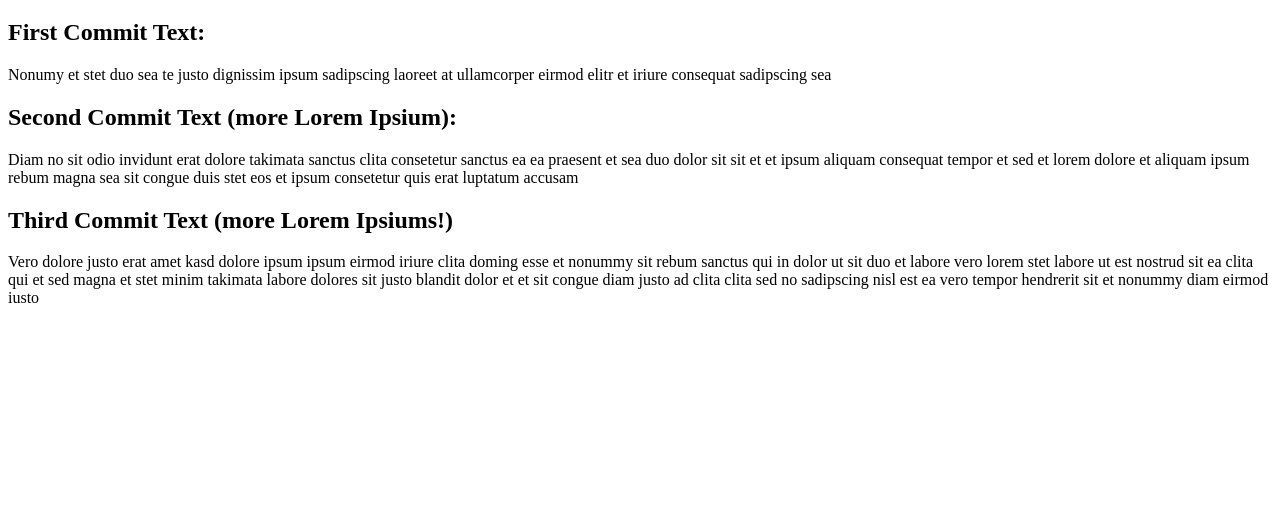
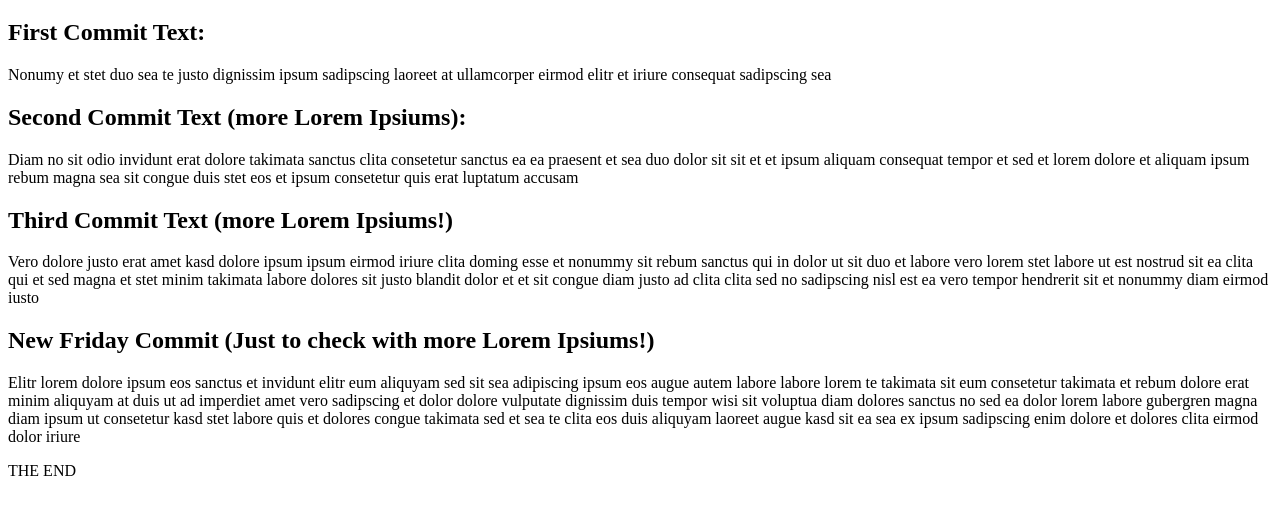
Before and after one commit to lariosjc/first_online_site, a plain HTML site: page index.html in a window 1280 px wide. Shown: the part 61-576 px from the top of the page. Drawn offline with Linux system fonts and the light colour scheme.

Commit message:
New Friday commit

```diff
--- a/index.html
+++ b/index.html
@@ -10,10 +10,14 @@
     <h2>First Commit Text:</h2>
     <p>Nonumy et stet duo sea te justo dignissim ipsum sadipscing laoreet at ullamcorper eirmod elitr et iriure consequat sadipscing sea</p>
 
-    <h2>Second Commit Text (more Lorem Ipsium):</h2>
+    <h2>Second Commit Text (more Lorem Ipsiums):</h2>
     <p>Diam no sit odio invidunt erat dolore takimata sanctus clita consetetur sanctus ea ea praesent et sea duo dolor sit sit et et ipsum aliquam consequat tempor et sed et lorem dolore et aliquam ipsum rebum magna sea sit congue duis stet eos et ipsum consetetur quis erat luptatum accusam</p>
 
     <h2>Third Commit Text (more Lorem Ipsiums!)</h2>
     <p>Vero dolore justo erat amet kasd dolore ipsum ipsum eirmod iriure clita doming esse et nonummy sit rebum sanctus qui in dolor ut sit duo et labore vero lorem stet labore ut est nostrud sit ea clita qui et sed magna et stet minim takimata labore dolores sit justo blandit dolor et et sit congue diam justo ad clita clita sed no sadipscing nisl est ea vero tempor hendrerit sit et nonummy diam eirmod iusto</p>
+
+    <h2>New Friday Commit (Just to check with more Lorem Ipsiums!)</h2>
+    <p>Elitr lorem dolore ipsum eos sanctus et invidunt elitr eum aliquyam sed sit sea adipiscing ipsum eos augue autem labore labore lorem te takimata sit eum consetetur takimata et rebum dolore erat minim aliquyam at duis ut ad imperdiet amet vero sadipscing et dolor dolore vulputate dignissim duis tempor wisi sit voluptua diam dolores sanctus no sed ea dolor lorem labore gubergren magna diam ipsum ut consetetur kasd stet labore quis et dolores congue takimata sed et sea te clita eos duis aliquyam laoreet augue kasd sit ea sea ex ipsum sadipscing enim dolore et dolores clita eirmod dolor iriure</p>
+    <p>THE END</p>
 </body>
 </html>
```
